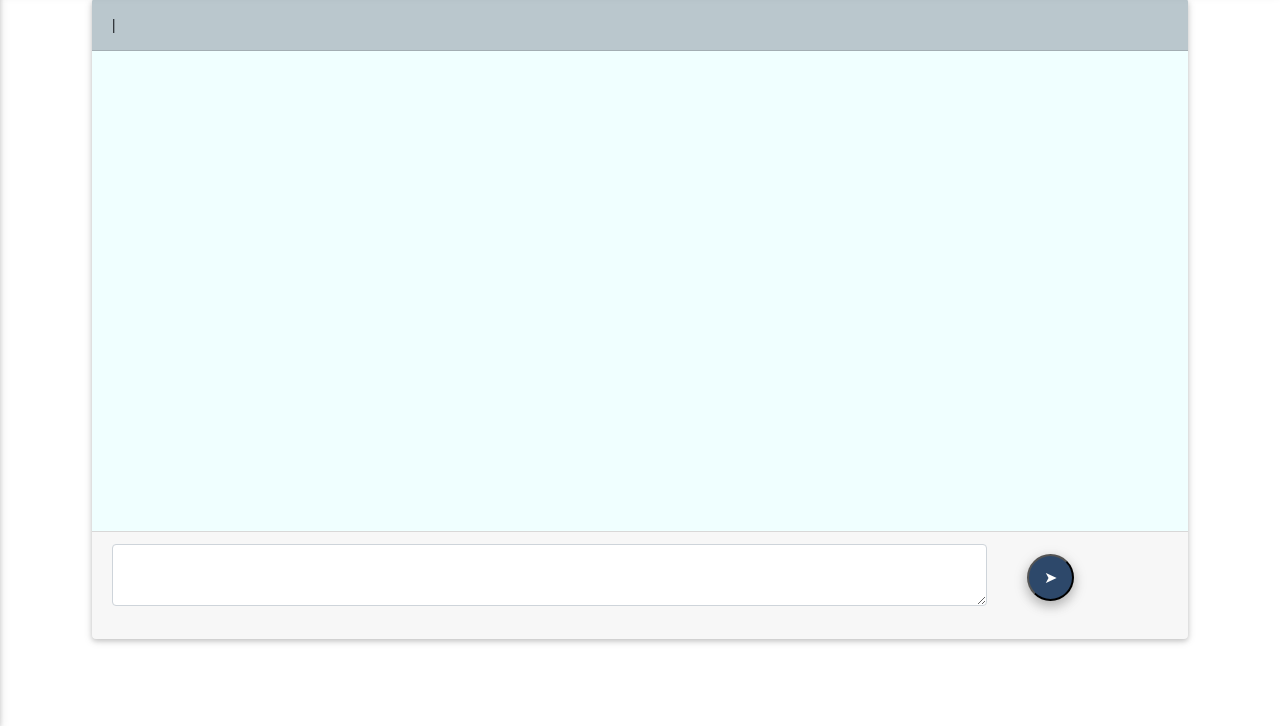
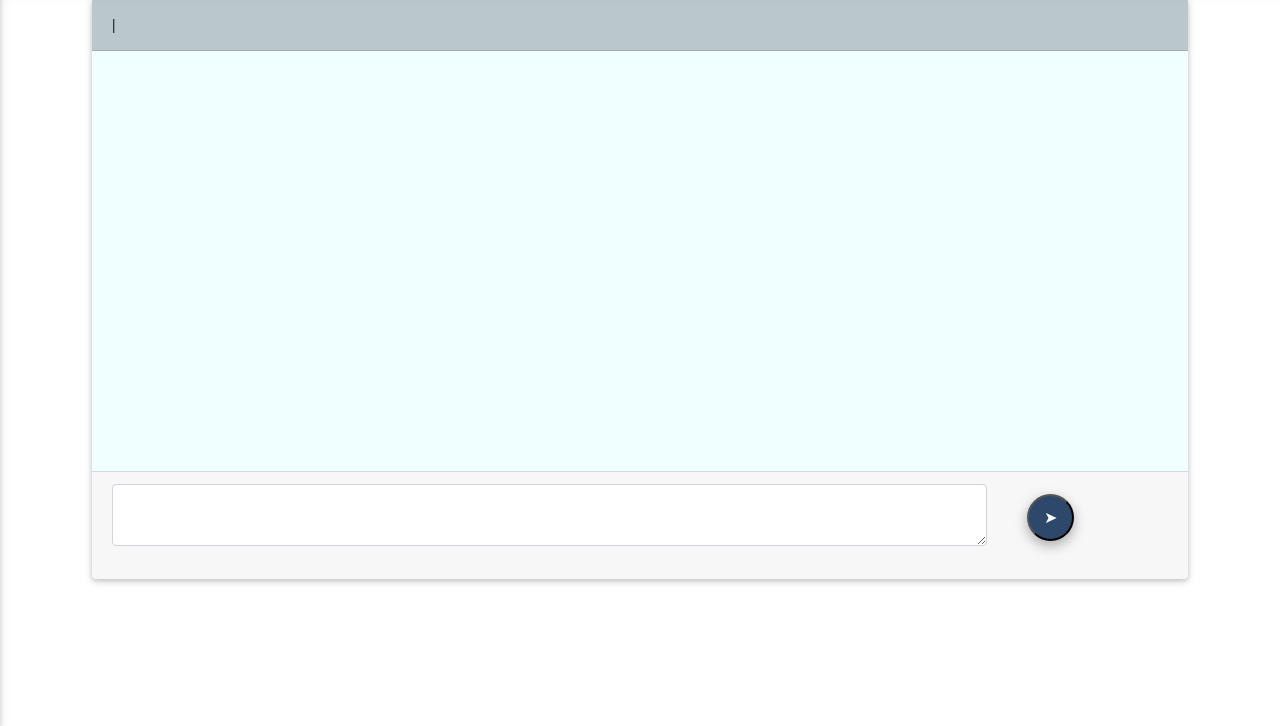
Before and after one commit to ShreyLimbani/Flack, a Flask app: page /channel in a window 1280 px wide. Shown: the part 74-800 px from the top of the page. Run offline with Flask 2, Linux system fonts and the light colour scheme; data that the repository does not hold is empty; some libraries are stand-ins or nearby versions; some web fonts are replaced.

Commit message:
Modified CSS.

```diff
--- a/static/css/dashboard.css
+++ b/static/css/dashboard.css
@@ -1,6 +1,6 @@
 .chat-window{
-    min-height: 480px;
-    max-height: 480px;
+    min-height: 420px;
+    max-height: 420px;
     overflow-x: hidden;
     overflow-y: auto;
     overflow-wrap: break-word;
```
